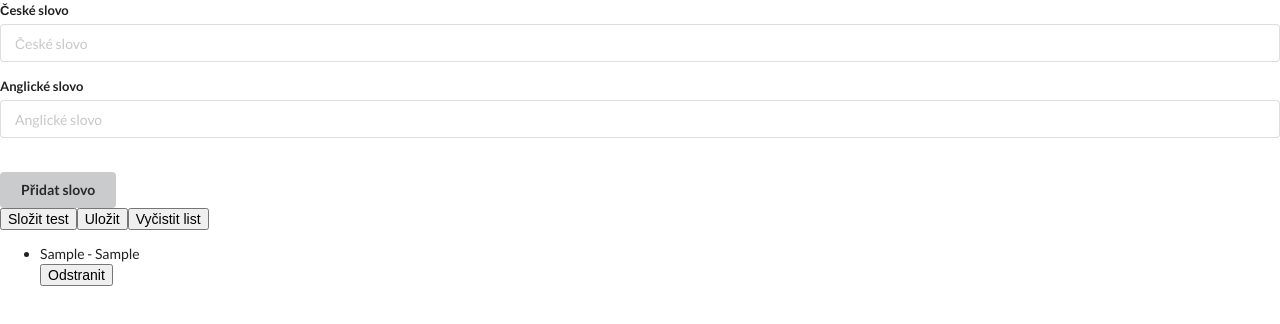
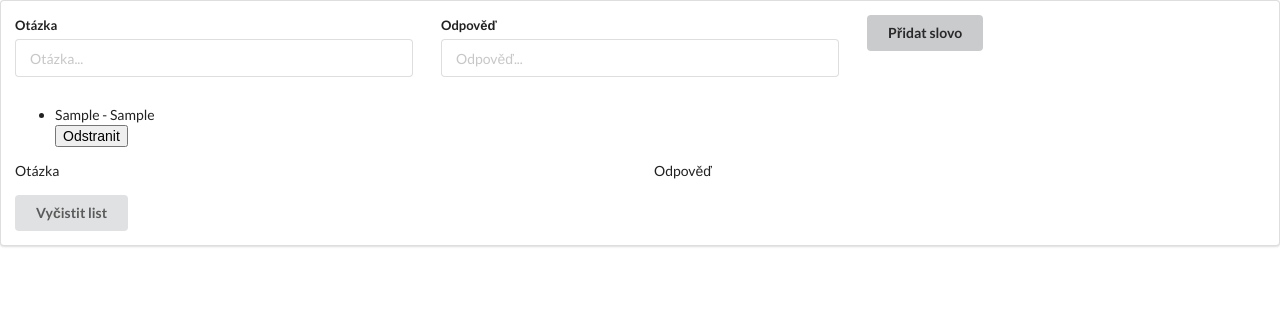
Before and after one commit to Raebon/SchoolerFE, a React (Vite) app: page / in a window 1280 px wide. Both pictures are taken after typing "Sample", "Sample" into the empty fields and a click on the button "Přidat slovo". Shown: the top 324 px of the page. Built offline with nearby package versions, Linux system fonts and the light colour scheme.

Commit message:
refactoring

```diff
--- a/src/App.tsx
+++ b/src/App.tsx
@@ -1,10 +1,11 @@
 import SaveWord from './pages/SaveWord'
+import CreateQuestionAndAnswerPage from './pages/CreateQAPage/CreateQuestionAndAnswerPage'
 
 function App() {
 
   return (
-    <div className="App">
-      <SaveWord />
+    <div className="ui segment">
+      <CreateQuestionAndAnswerPage />
     </div>
   )
 }
--- /dev/null
+++ b/src/pages/CreateQAPage/CreateQuestionAndAnswerPage.tsx
@@ -0,0 +1,10 @@
+import React from 'react'
+import CreateList from './features/create-list/createList';
+
+const CreateQuestionAndAnswerPage = () => {
+  return (
+    <CreateList />
+  )
+}
+
+export default CreateQuestionAndAnswerPage
--- /dev/null
+++ b/src/pages/CreateQAPage/features/create-list/components/questionAnswerBanner.tsx
@@ -0,0 +1,17 @@
+import React from 'react'
+import { Word } from '../types'
+
+export const QuestionAnswerBanner = () => {
+  return (
+    <div className="ui vertically divided grid">
+      <div className="two column row">
+        <div className="column">
+          Otázka
+        </div>
+        <div className="column">
+          Odpověď
+        </div>
+      </div>
+    </div>
+  )
+}
--- /dev/null
+++ b/src/pages/CreateQAPage/features/create-list/createList.tsx
@@ -0,0 +1,60 @@
+import React from 'react'
+import { useForm } from "react-hook-form";
+import { TextInput } from '../../../../components/form/inputs';
+import { QuestionAnswerBanner } from './components/questionAnswerBanner';
+import { Word } from './types';
+
+const CreateList = () => {
+  const { formState: { errors }, control, handleSubmit, reset } = useForm<{ question: string; answer: string }>();
+  const [words, setWords] = React.useState<Word[]>([]);
+
+  const onSubmit = (data: { question: string; answer: string }) => {
+    setWords([...words, { id: words.length, question: data.question, answer: data.answer }]);
+    reset();
+  };
+
+
+  const clearWords = () => setWords([])
+
+  const clearWord = (wordId?: number) => {
+    return setWords(words.filter(item => item.id !== wordId))
+  }
+
+  return (
+    <form className="ui fluid form" onSubmit={handleSubmit(onSubmit)}>
+      <div className="ui vertically divided grid">
+        <div className="three column row">
+          <div className="column">
+            <TextInput name="question" label="Otázka" placeholder="Otázka..." control={control} errors={errors} required />
+          </div>
+          <div className="column">
+            <TextInput name="answer" label="Odpověď" placeholder="Odpověď..." control={control} errors={errors} required />
+          </div>
+          <div className="column">
+            <button className="ui button" type="submit">Přidat slovo</button>
+          </div>
+        </div>
+      </div>
+
+      {/* udělat komponentu pro btn */}
+
+
+      <ul>
+        {words.map((word) => (
+          <div key={`${word.id}-${new Date().toISOString()}`}>
+            <li>{word.question} - {word.answer}</li> <button type="button" onClick={() => clearWord(word.id)}>Odstranit</button>
+          </div>
+        ))}
+      </ul>
+
+      {words.map((word) => (
+        <QuestionAnswerBanner
+          key={`${word.id}-${new Date().toISOString()}`} />))}
+
+      {words.length > 0 && <button className="ui button" type="button" onClick={clearWords}>Vyčistit list</button>}
+
+    </form>
+  )
+}
+
+export default CreateList
--- /dev/null
+++ b/src/pages/CreateQAPage/features/create-list/types.ts
@@ -0,0 +1,5 @@
+export type Word = {
+  id?: number;
+  question: string;
+  answer: string;
+}
--- a/src/pages/SaveWord.tsx
+++ b/src/pages/SaveWord.tsx
@@ -2,24 +2,24 @@ import React from 'react'
 import { useForm } from "react-hook-form";
 import { TextInput } from '../components/form/inputs';
 
+import CreateList from './CreateQAPage/features/create-list/createList';
+
 type Word = {
   id?: number;
-  cz: string;
-  en: string;
+  question: string;
+  answer: string;
 };
 
 const SaveWord = () => {
-  const { formState: { errors }, control, handleSubmit, reset } = useForm<{ cz: string; en: string }>();
+  const { formState: { errors }, control, handleSubmit, reset } = useForm<{ question: string; answer: string }>();
   const [words, setWords] = React.useState<Word[]>([]);
   const [mixedWords, setMixedWords] = React.useState<Word[]>([])
 
-  const onSubmit = (data: { cz: string; en: string }) => {
-    // if (errors != null) return alert("Nelze přidat prázdný objekt")
-
-    setWords([...words, { id: words.length, cz: data.cz, en: data.en }]);
+  const onSubmit = (data: { question: string; answer: string }) => {
+    setWords([...words, { id: words.length, question: data.question, answer: data.answer }]);
     reset();
   };
-  // btns fn
+
   const mixWords = () => {
     let mix = shuffleArray(words)
     setMixedWords(mix)
@@ -42,10 +42,11 @@ const SaveWord = () => {
   }
 
   return (
+    <>
       <form className="ui fluid form" onSubmit={handleSubmit(onSubmit)}>
 
-      <TextInput name="cz" label="České slovo" placeholder="České slovo" control={control} errors={errors} required />
-      <TextInput name="en" label="Anglické slovo" placeholder="Anglické slovo" control={control} errors={errors} required />
+        <TextInput name="question" label="Otázka" placeholder="Otázka..." control={control} errors={errors} required />
+        <TextInput name="answer" label="Odpověď" placeholder="Odpověď..." control={control} errors={errors} required />
         <br />
         {/* udělat komponentu pro btn */}
         <button className="ui button" type="submit">Přidat slovo</button>
@@ -59,11 +60,13 @@ const SaveWord = () => {
         <ul>
           {words.map((word) => (
             <div key={`${word.id}-${new Date().toISOString()}`}>
-            <li>{word.cz} - {word.en}</li> <button type="button" onClick={() => clearWord(word.id)}>Odstranit</button>
+              <li>{word.question} - {word.answer}</li> <button type="button" onClick={() => clearWord(word.id)}>Odstranit</button>
             </div>
           ))}
         </ul>
       </form>
+      <CreateList />
+    </>
   );
 }
 
```
Lines whose indentation alone changed are shown as unchanged.
